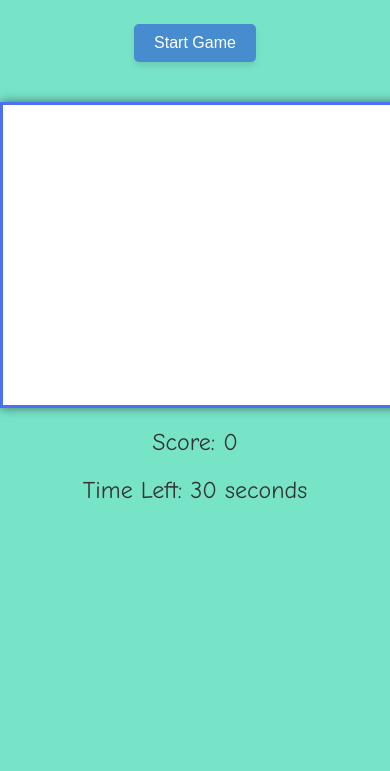
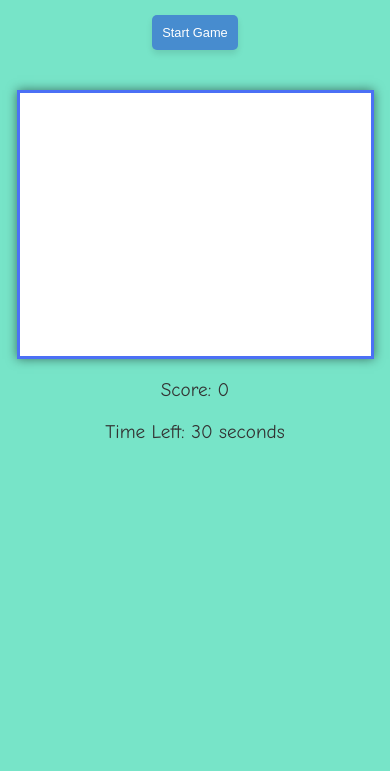
Before and after one commit to Aimannawal/Shooting-Game, a plain HTML site: page index.html in a window 390 px wide. Shown: the part 73-844 px from the top of the page. Drawn offline with Linux system fonts and the light colour scheme.

Commit message:
Responsive Design

```diff
--- a/script.js
+++ b/script.js
@@ -1,7 +1,14 @@
 const canvas = document.getElementById('gameCanvas');
 const context = canvas.getContext('2d');
-canvas.width = 400;
-canvas.height = 300;
+
+function resizeCanvas() {
+    const aspectRatio = 4 / 3; // Original aspect ratio (400 / 300)
+    canvas.width = Math.min(window.innerWidth * 0.9, 400);
+    canvas.height = canvas.width / aspectRatio;
+}
+
+resizeCanvas();
+window.addEventListener('resize', resizeCanvas);
 
 let score = 0;
 let targets = [];
--- a/style.css
+++ b/style.css
@@ -18,7 +18,7 @@ button {
     color: #ffffff;
     border: none;
     padding: 10px 20px;
-    font-size: 16px;
+    font-size: 1em;
     cursor: pointer;
     margin: 20px;
     border-radius: 5px;
@@ -34,11 +34,13 @@ canvas {
     border: 3px solid #4B70F5;
     display: block;
     margin: 20px auto;
+    max-width: 90%;
+    height: auto;
     box-shadow: 0 0 10px rgba(0, 0, 0, 0.5);
 }
 
 p {
-    font-size: 24px;
+    font-size: 1.5em;
     margin: 20px 0;
     color: #333333;
 }
@@ -46,3 +48,16 @@ p {
 .hidden {
     display: none;
 }
+
+@media (max-width: 600px) {
+    h1 {
+        font-size: 1.5em;
+    }
+    button {
+        padding: 10px;
+        font-size: 0.8em;
+    }
+    p {
+        font-size: 1.2em;
+    }
+}
```
